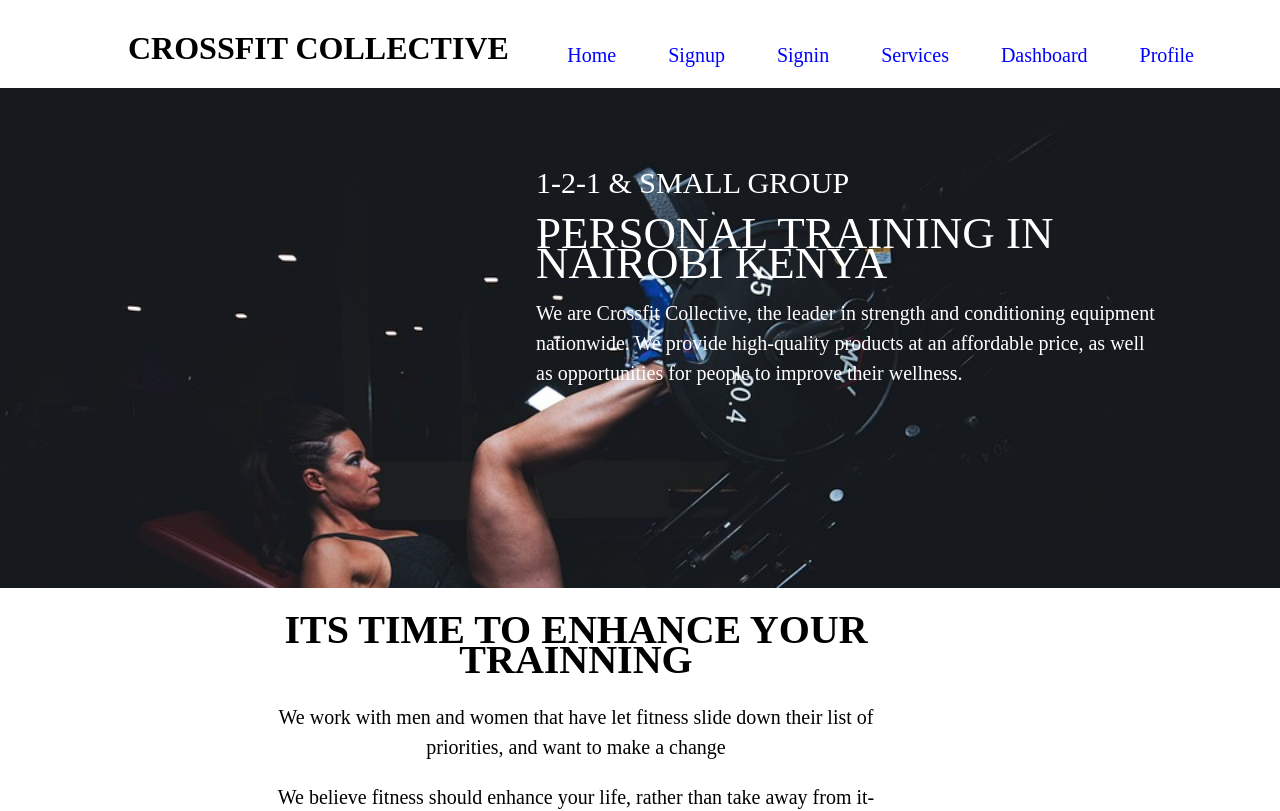
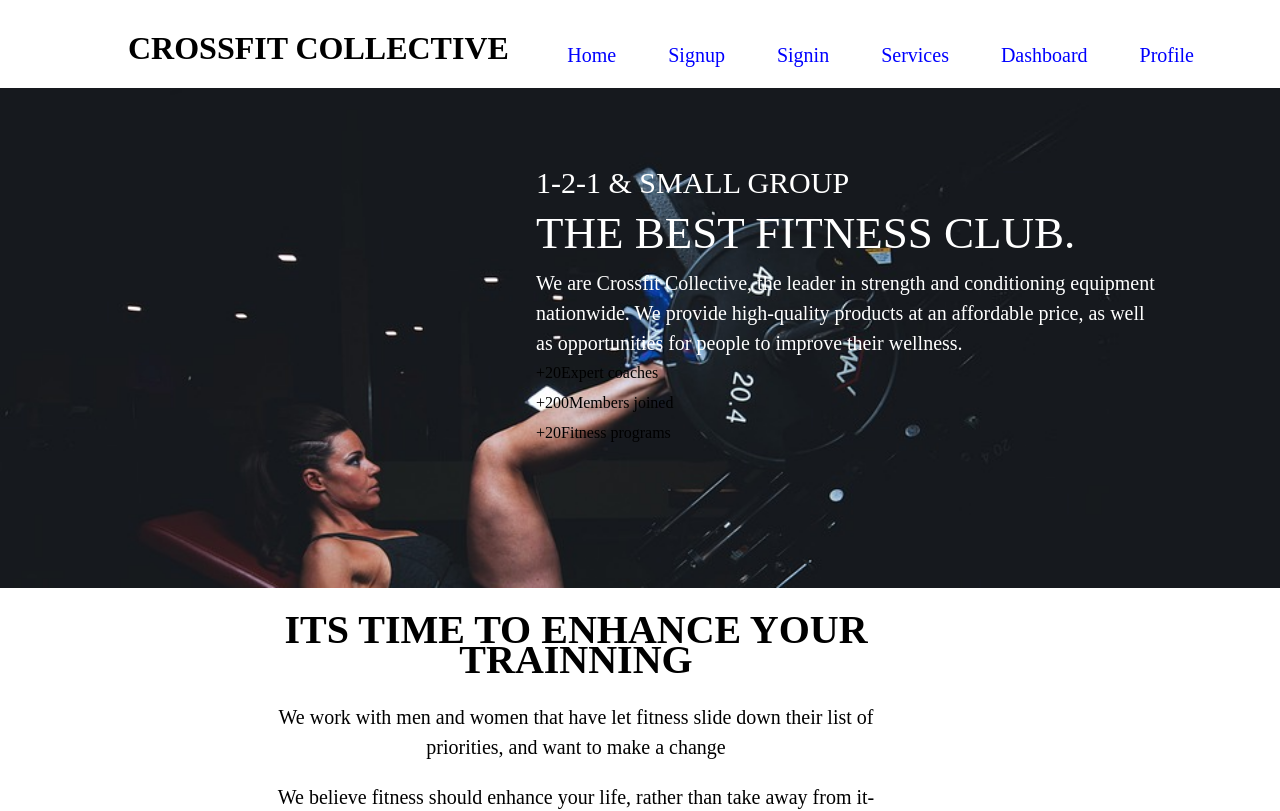
Before and after one commit to Eddahkarambu/Fitness-web-app, a React (Create React App) app: page / in a window 1280 px wide. Shown: the top 811 px of the page. Built offline with nearby package versions, Linux system fonts and the light colour scheme.

Commit message:
add figures to the home page

```diff
--- a/src/Components/Home.js
+++ b/src/Components/Home.js
@@ -14,12 +14,27 @@ function Home() {
         <div className="intro">
           <div className="one">
             <div className="smallgroup">1-2-1 & SMALL GROUP</div>
-            <div className="training">PERSONAL TRAINING IN NAIROBI KENYA</div>
+            <div className="training">THE BEST FITNESS CLUB.</div>
             <div className="para">
               We are Crossfit Collective, the leader in strength and
               conditioning equipment nationwide. We provide high-quality
               products at an affordable price, as well as opportunities for
               people to improve their wellness.
+            </div>
+
+            <div className="figures">
+              <div>
+                <span>+20</span>
+                <span>Expert coaches</span>
+              </div>
+              <div>
+                <span>+200</span>
+                <span>Members joined</span>
+              </div>
+              <div>
+                <span>+20</span>
+                <span>Fitness programs</span>
+              </div>
             </div>
           </div>
         </div>
```
